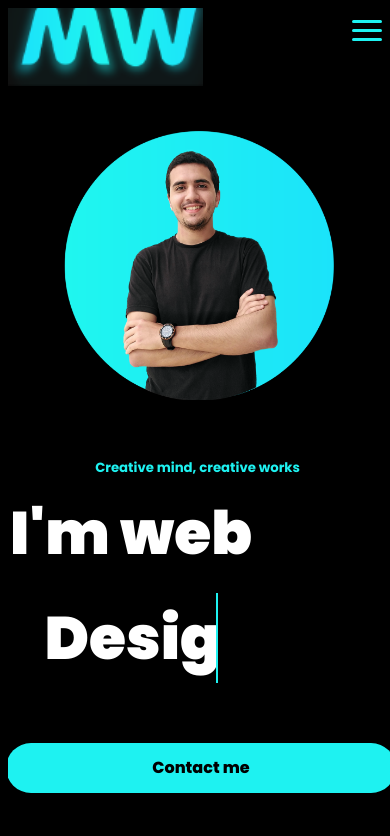
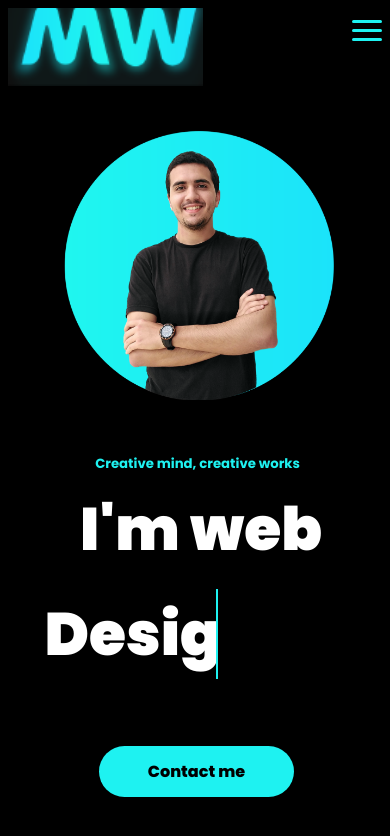
Before and after one commit to Linda2490/portfollio_website, a React (Create React App) app in the folder portfolioclient/: page / in a window 390 px wide. Shown: the top 836 px of the page. Built offline with nearby package versions, Linux system fonts and the light colour scheme.

Commit message:
adjustments

```diff
--- a/portfolioclient/public/index.html
+++ b/portfolioclient/public/index.html
@@ -3,7 +3,7 @@
   <head>
     <meta charset="utf-8" />
     <link rel="icon" href="%PUBLIC_URL%/favicon.ico" />
-    <meta name="viewport" content="width=device-width, initial-scale=1" />
+    <meta name="viewport" content="width=device-width, initial-scale=1, minimum-scale=1" />
     <meta name="theme-color" content="#000000" />
     <meta
       name="description"
@@ -40,7 +40,7 @@
 
      @media screen and (max-width:500px) {
       * {
-        max-width: 500px;
+
        width: 100%;
 
        }
--- a/portfolioclient/src/PortfolioContainer/Home/Home.css
+++ b/portfolioclient/src/PortfolioContainer/Home/Home.css
@@ -20,7 +20,6 @@
   font-size: 60px;
   font-weight: 900;
   margin-right: 100px;
-
 }
 
 .profile-picture {
@@ -35,14 +34,13 @@
   margin-left: 230px;
   position: relative;
 }
-.textt{
+.textt {
   margin-left: -40px;
   margin-bottom: -45px;
 }
 .primary-text h1 {
   font-size: 50px;
   font-weight: 900;
-
 }
 .secondary-text h5 {
   color: #1ef2f1;
@@ -60,24 +58,23 @@ button {
   position: absolute;
 
   font-size: 1em;
-   border:#1ef2f1;
+  border: #1ef2f1;
   font-weight: 800;
 
   letter-spacing: 0;
   border-radius: 45px;
   cursor: pointer;
   padding: 0.8em 2.1em;
+
   /* transition: transform 450ms; */
 }
 /* button:hover {
   transform: scale(1.08);
 } */
 
-
 .Home-details-role .option {
   margin-left: -10px;
   height: 90px;
-
 
   line-height: 90px;
   position: relative;
@@ -87,35 +84,31 @@ button {
   list-style: none;
   position: relative;
 
-  top:0;
+  top: 0;
   animation: slide 12s steps(4) infinite;
 }
-@keyframes slide
-{
+@keyframes slide {
   100% {
     top: -360px;
   }
-
 }
 
 .option li span:after {
-   content:'';
+  content: "";
   position: absolute;
   left: 0;
   width: 100%;
   height: 100%;
   background: black;
   border-left: 2px solid #1ef2f1;
-   animation : typing 3s steps(10) infinite;
+  animation: typing 3s steps(10) infinite;
 }
-@keyframes typing
-{
-  40%, 60%
-  {
+@keyframes typing {
+  40%,
+  60% {
     left: calc(100% + 30px);
   }
-  100%
-  {
+  100% {
     left: 0;
   }
 }
@@ -155,10 +148,6 @@ height: auto;
 padding: .8em 2.1em;
 } */
 
-
-
-
-
 /* .btn-m:hover {
 
 	cursor: pointer;
@@ -171,38 +160,39 @@ padding: .8em 2.1em;
 	margin: 3rem 0;
 
 } */
-@media screen and  (max-width: 500px) {
+@media screen and (max-width: 500px) {
   .Home-details {
     margin-bottom: -40em;
     margin-right: -16em;
     margin-left: -2em;
   }
+  .Home-details-role {
+    display: inline-block;
+  }
+  .textt {
+    margin-left: 0.5em;
+  }
+  .designer{}
   .secondary-text h5 {
-
     margin-left: 2em;
-
   }
   .primary-text h1 {
     font-size: 50px;
     font-weight: 900;
-
   }
   .profile-picture {
-
-
     height: 17em;
     width: 17em;
     background-repeat: no-repeat;
     background-position: center;
     margin-left: -3rem;
+  }
+  .Home-details {
+    display: inline-block;
+  }
+  button {
 
-};
-
-
-
-
-
-
-
-
+    width: 50%;
+    right: 6.5em;
   }
+}
--- a/portfolioclient/src/PortfolioContainer/Home/Home.js
+++ b/portfolioclient/src/PortfolioContainer/Home/Home.js
@@ -3,7 +3,7 @@ import React from 'react'
 import './Home.css'
 export default function Home() {
   return (
-    <div className="Home-container" id='home'>
+    <div className="Home-container" id="home">
       <div className="Home-parent">
         <div className="Home-details">
           <div className="Home-details-name">
@@ -13,21 +13,26 @@ export default function Home() {
           </div>
           <div className="Home-details-role">
             <div className="primary-text">
-                <div className='textt'>I'm web</div>
-                <ul className='option'>
-                <li> <span>Developer</span></li>
+              <div className="textt">I'm web</div>
+              <ul className="option">
+                <li>
+                  {' '}
+                  <span>Developer</span>
+                </li>
 
-                <li><span style={{marginRight:'30px'}}>Designer</span></li>
-                </ul>
+                <li>
+                  <span style={{ marginRight: '30px' }} className='designer'>Designer</span>
+                </li>
+              </ul>
               {/* <h1 className='linee typing' >web&nbsp;developer</h1>
               <h1  className='lineee typingg' > Designer</h1>
             */}
-
             </div>
-
           </div>
-          <a href="https://mail.google.com/mail/?view=cm&fs=1&tf=1&to=mahdi.kaaniche1998@gmail.com" >
-            <button className='btn-m cta-buttonX' style={{marginLeft:'30px'}}>Contact me</button>
+          <a href="https://mail.google.com/mail/?view=cm&fs=1&tf=1&to=mahdi.kaaniche1998@gmail.com">
+            <button style={{ marginLeft: '30px' }} className="btn">
+              Contact me
+            </button>
           </a>
         </div>
         <div className="profile-picture"></div>
--- a/portfolioclient/src/PortfolioContainer/contact/Contact.css
+++ b/portfolioclient/src/PortfolioContainer/contact/Contact.css
@@ -157,7 +157,8 @@ h4 {
     display: none;
   }
   .gmaill {
-    right:0;
+    right:6.5em;
+
   }
   .highlights {
     display: inline-block;
```
Lines whose indentation alone changed are shown as unchanged.
